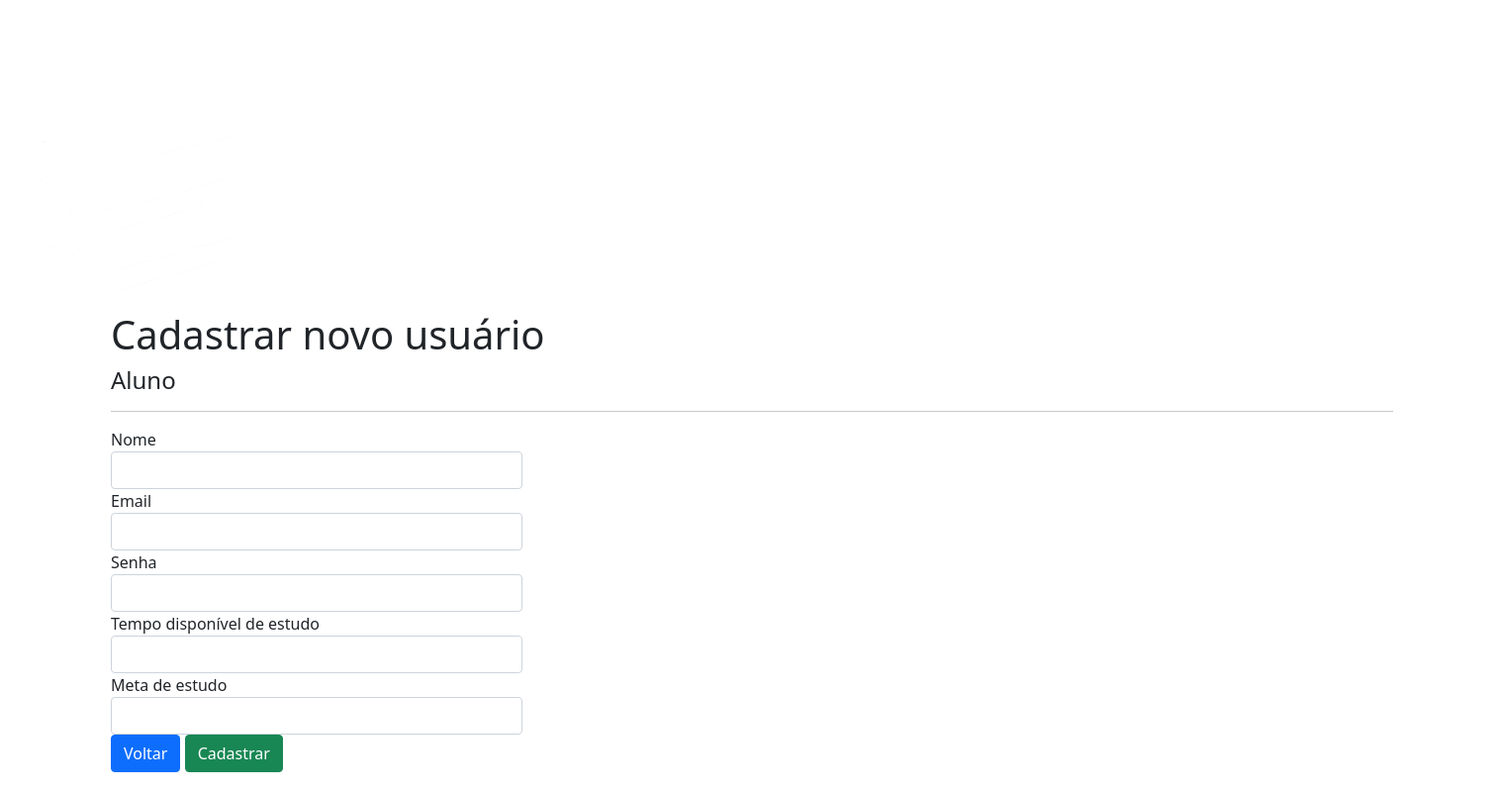
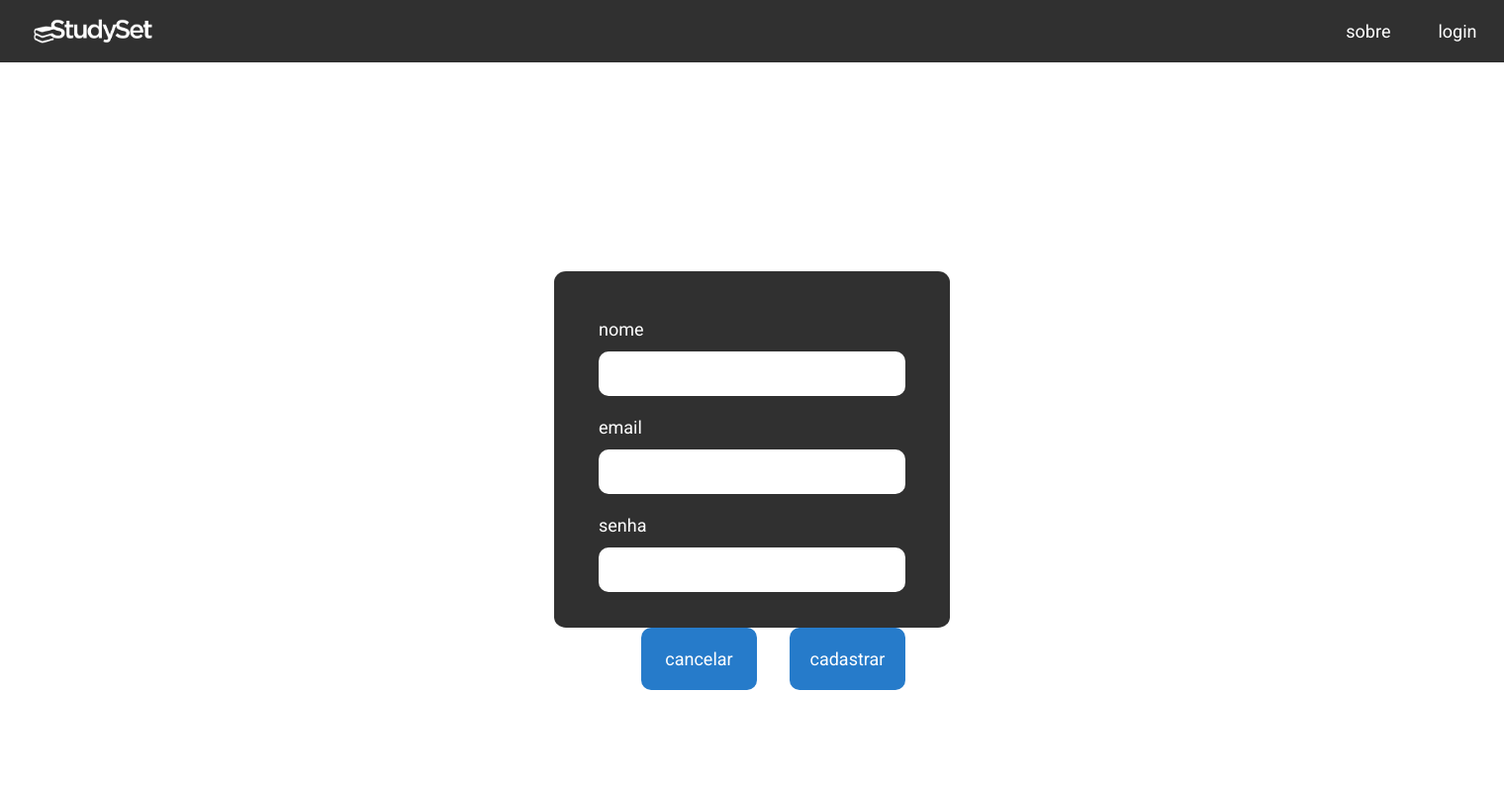
Before and after one commit to ICEI-PUC-Minas-PMV-ADS/pmv-ads-2023-2-e2-proj-int-t4-studyset, an ASP.NET Core app: page /Usuarios/Create in a window 1520 px wide. Shown: the whole page at 99% size. Run offline with ASP.NET Core 8, Linux system fonts and the light colour scheme; style sheets or scripts are compiled from the project's sources; some libraries are stand-ins or nearby versions.

Commit message:
Integração front-end do cadastro

```diff
--- a/src/mvc/studyset/studyset/Views/Usuarios/Create.cshtml
+++ b/src/mvc/studyset/studyset/Views/Usuarios/Create.cshtml
@@ -4,16 +4,33 @@
     ViewData["Title"] = "Cadastro";
 }
 
-<h1>Cadastrar novo usuário</h1>
-
-<h4>Aluno</h4>
-<hr />
-<div class="row">
-    <div class="col-md-4">
-        <form asp-action="Create">
+<!DOCTYPE html>
+<html lang="pt">
+<head>
+    <meta charset="UTF-8" />
+    <meta name="viewport" content="width=device-width, initial-scale=1.0" />
+    <title>Login</title>
+    <link rel="stylesheet" href="/src/styles/login.css" />
+    <link rel="preconnect" href="https://fonts.googleapis.com" />
+    <link rel="preconnect" href="https://fonts.gstatic.com" crossorigin />
+    <link href="https://fonts.googleapis.com/css2?family=Roboto:wght@300;400;700;900&display=swap"
+          rel="stylesheet" />
+    <link href="https://cdn.jsdelivr.net/npm/bootstrap@5.3.2/dist/css/bootstrap.min.css"
+          rel="stylesheet"
+          integrity="sha384-T3c6CoIi6uLrA9TneNEoa7RxnatzjcDSCmG1MXxSR1GAsXEV/Dwwykc2MPK8M2HN"
+          crossorigin="anonymous" />
+    <link rel="stylesheet" href="/css/root.css" />
+    <link rel="stylesheet" href="/css/navbar.css" />
+    <link rel="stylesheet" href="/css/login.css" />
+    <link rel="icon" type="image/png" href="/img/studyset_iconCinza.png" />
+    <title>Login</title>
+</head>
+<body>
+    <div class="main">
+    <form class="login" asp-action="Create">
         <div asp-validation-summary="ModelOnly" class="text-danger"></div>
         <div class="form-group">
-                <label asp-for="NomeUsuario" class="control-label"></label>
+            <label asp-for ="NomeUsuario" class="control-label"></label>
             <input asp-for="NomeUsuario" class="form-control" />
             <span asp-validation-for="NomeUsuario" class="text-danger"></span>
         </div>
@@ -24,26 +41,24 @@
         </div>
         <div class="form-group">
             <label asp-for="Senha" class="control-label"></label>
-                <input asp-for="Senha" class="form-control" />
+            <input asp-for="Senha" class="form-control" type="password" />
             <span asp-validation-for="Senha" class="text-danger"></span>
         </div>
-            <div class="form-group">
-                <label asp-for="TempoEstudo" class="control-label"></label>
-                <input asp-for="TempoEstudo" class="form-control" />
-                <span asp-validation-for="TempoEstudo" class="text-danger"></span>
-            </div>
-            <div class="form-group">
-                <label asp-for="MetaEstudo" class="control-label"></label>
-                <input asp-for="MetaEstudo" class="form-control" />
-                <span asp-validation-for="MetaEstudo" class="text-danger"></span>
-            </div>
-            <div class="form-group">
-                <a asp-action="Index" class="btn btn-primary">Voltar</a>
-                <input type="submit" value="Cadastrar" class="btn btn-success" />
+        <div class="form-group submit">
+            <a class="button" asp-action="Index">Cancelar</a>
+            <input class="button" type="submit" value="cadastrar" />
         </div>
     </form>
     </div>
-</div>
+
+    <script src="https://cdn.jsdelivr.net/npm/popperjs/core@2.11.8/dist/umd/popper.min.js"
+            integrity="sha384-I7E8VVD/ismYTF4hNIPjVp/Zjvgyol6VFvRkX/vR+Vc4jQkC+hVqc2pM8ODewa9r"
+            crossorigin="anonymous"></script>
+    <script src="https://cdn.jsdelivr.net/npm/bootstrap@5.3.2/dist/js/bootstrap.min.js"
+            integrity="sha384-BBtl+eGJRgqQAUMxJ7pMwbEyER4l1g+O15P+16Ep7Q9Q+zqX6gSbd85u4mG4QzX+"
+            crossorigin="anonymous"></script>
+</body>
+</html>
 
 @section Scripts {
     @{await Html.RenderPartialAsync("_ValidationScriptsPartial");}
--- /dev/null
+++ b/src/mvc/studyset/studyset/wwwroot/css/login.css
@@ -0,0 +1,74 @@
+.main {
+    display: flex;
+    justify-content: center;
+    text-transform: lowercase;
+}
+
+.login {
+    display: flex;
+    flex-direction: column;
+    background-color: var(--darkColor);
+    padding: 2.5rem;
+    padding-bottom: 1rem;
+    border-radius: 3%;
+    color: white;
+    width: 400px;
+    margin-top: 3rem;
+}
+
+.login label {
+   font-size: var(--mediumFontSize);
+   margin-bottom: 0.5rem;
+}
+
+    .login input {
+        padding: 1rem;
+        border: none;
+        outline: none;
+        border-radius: 10px;
+        margin-bottom: 1rem;
+        height: 2.5rem;
+        font-size: var(--smallFontSize);
+    }
+
+.login .recSenha {
+   color: white;
+   font-size: var(--smallFontSize);
+   text-decoration: underline;
+}
+
+.login .recSenha:hover {
+   color: var(--lightColor);
+}
+
+.login .recSenha:visited {
+    text-decoration: none;
+}
+
+    .login .submit {
+        display: flex;
+        flex-direction: row;
+        justify-content: end;
+        margin-top: 1rem;
+    }
+
+    .login .button, a.button {
+        background-color: var(--mediumColor);
+        border: none;
+        border-radius: 10px;
+        color: white;
+        font-size: var(--mediumFontSize);
+        margin-left: 1rem;
+        padding: 1rem;
+        height: 3.5rem;
+        width: 6.5rem;
+        align-items: center;
+        justify-content: center;
+        text-align: center;
+        text-decoration: none;
+    }
+
+.login .button:hover {
+    background-color: #2471b9;
+    cursor: pointer;
+}
```
Also changed, not shown: 9 other files. Lines whose indentation alone changed are shown as unchanged.
